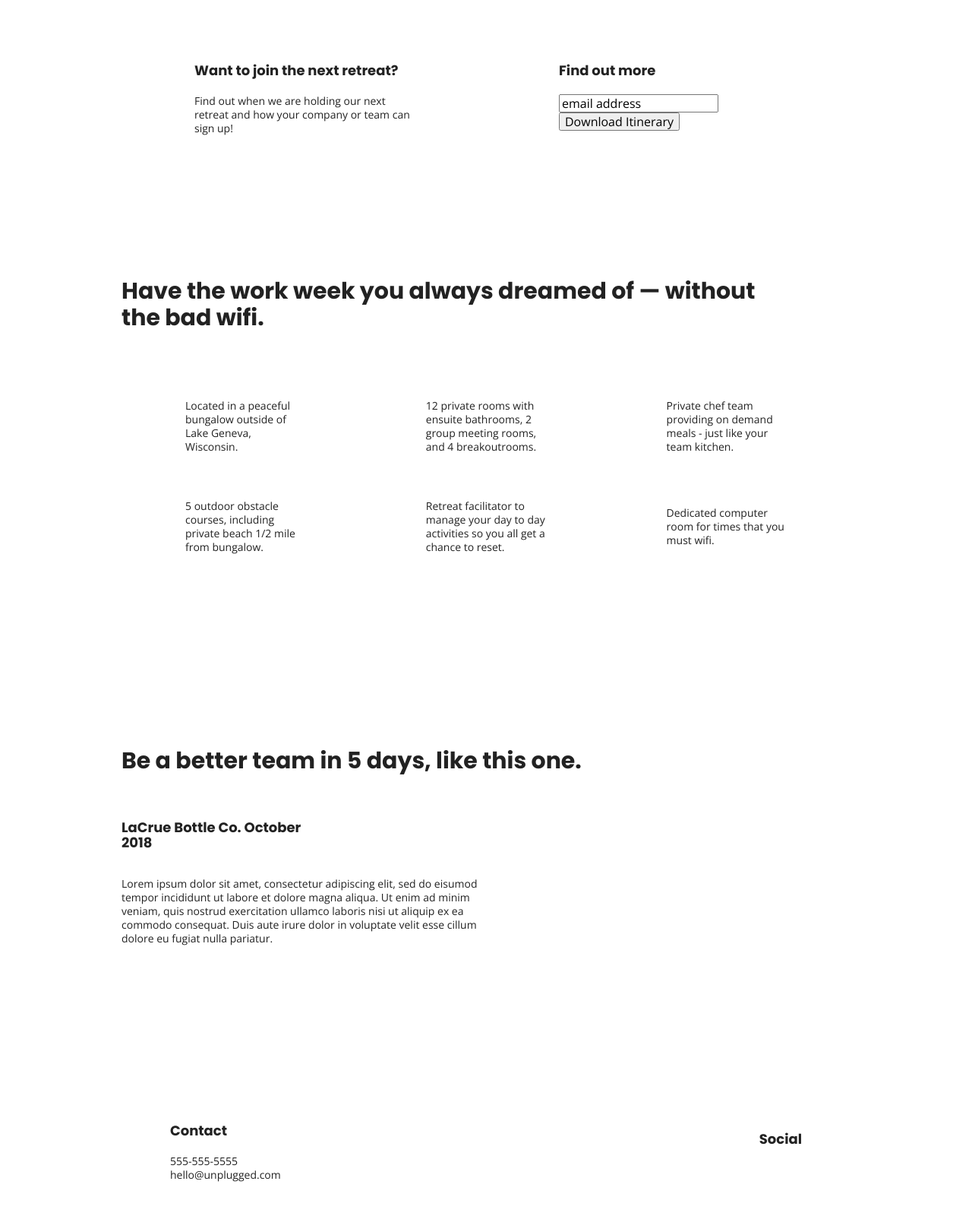
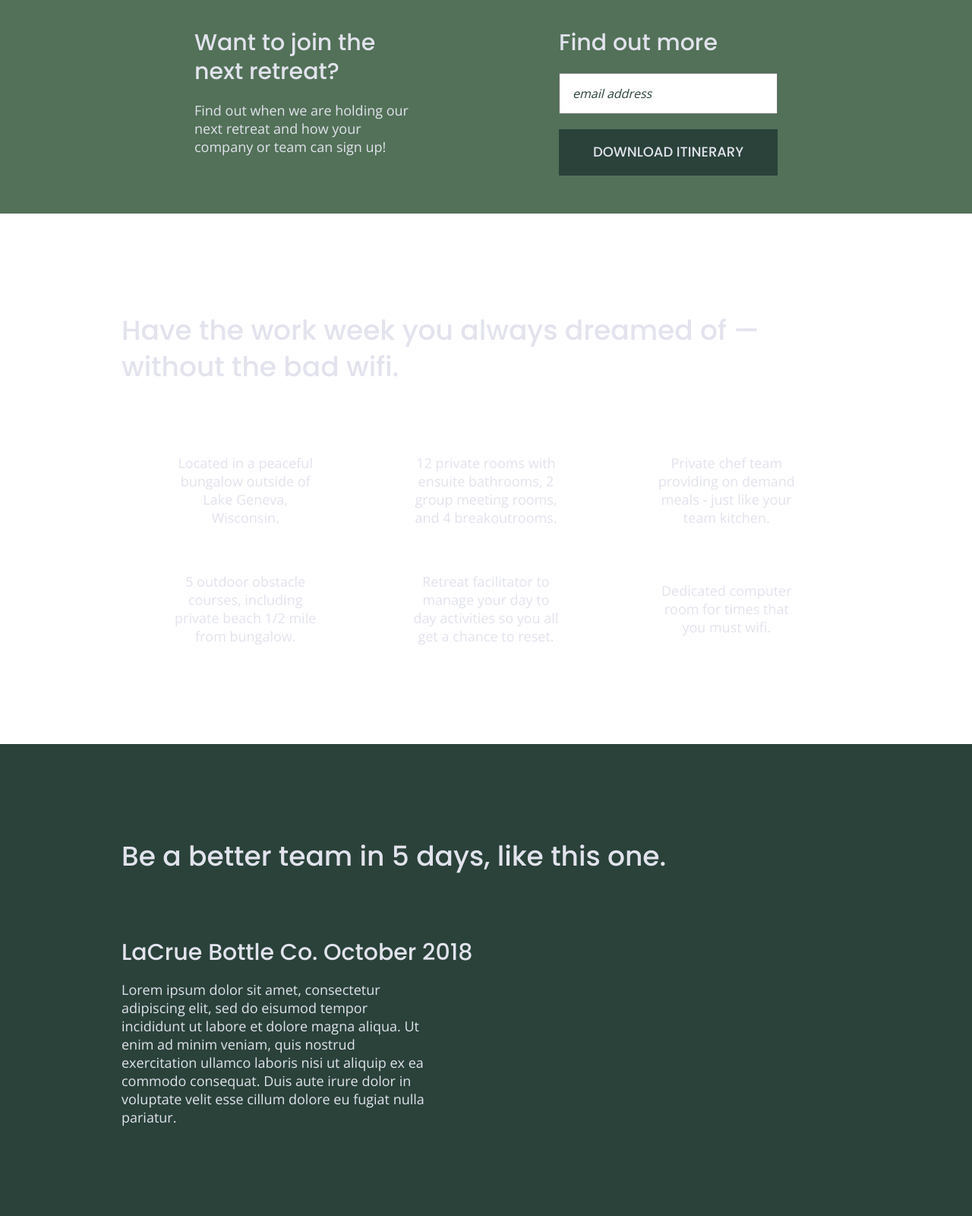
Before and after one commit to emilyann1/unplugged-retreat, a website built with Parcel: page index.html in a window 1280 px wide. Shown: the part 420-2020 px from the top of the page at 76% size. Built offline with nearby package versions, Linux system fonts and the light colour scheme.

Commit message:
updated css text styles and colors

```diff
--- a/css/main.css
+++ b/css/main.css
@@ -97,12 +97,13 @@
  font-family: 'Open Sans', sans-serif;
  font-size: 1em;
  text-align: left;
+ color: #e2e3ed;
 }
 
 ul,
 ol {
  list-style-type: none;
- text-transform: uppercase;
+
 }
 
 a {
@@ -113,6 +114,7 @@
 h2 {
  font-family: 'Poppins', sans-serif;
  font-size: 1.875em;
+ font-weight: 500;
 }
 
 h3,
@@ -120,6 +122,7 @@
  font-family: 'Poppins', sans-serif;
  font-size: 1.125em;
  margin: 20px 0;
+ font-weight: 500;
 }
 
 p {
@@ -154,12 +157,14 @@
     justify-content: center;
     align-items: center;
     flex-flow: row wrap;
+    background-color: #202322;
 }
 
 /* Header styles */
 
 header {
    padding: 15px 0;
+
 }
 
 header .content-wrapper {
@@ -178,6 +183,7 @@
   width: 100%;
   height: 1px;
   margin: 10px 0 20px 0;
+  background: #3a3a3a;
 }
 
 header nav {
@@ -186,6 +192,10 @@
     align-items: center;
     flex-flow: row wrap;
     width: 60%;
+    text-transform: uppercase;
+    font-size: 1.125em;
+    font-weight: 700;
+
 
 }
 
@@ -193,32 +203,41 @@
     display: flex;
     justify-content: space-around;
     width: 100%;
+}
 
-
+header nav ul li {
+  font-size: 1.125em;
 }
 
 /* Footer */
 
 footer {
- flex-direction: column;
+  text-align: center;
+  flex-direction: column;
 }
 
 footer .content-wrapper {
   width: 55%;
   margin: 50px 0;
 
-}
-
-.footer-content {
 
 }
 
 .footer p {
   margin: 0;
+
 }
 
 footer .contact {
   margin-bottom: 50px;
+  color: #e2e3ed;
+  font-size: 1.125em;
+  text-align: center;
+
+}
+
+footer h4 {
+  font-weight: lighter;
 }
 
 footer address {
@@ -226,11 +245,17 @@
 }
 
 footer .social {
+  color: #e2e3ed;
+  font-weight: lighter;
+  font-size: 1.125em;
+  font-family: 'Poppins', sans-serif;
+  text-align: center;
 
 }
 
 footer .copyright {
   margin: 20px 0;
+  color: #e2e3ed;
 }
 
 footer .social-icons {
@@ -256,8 +281,12 @@
     flex-flow: row wrap;
 }
 
-h1 {
-
+.hero-area h1 {
+  color: #e2e3ed;
+  font-family: 'Poppins', sans-serif;
+  font-weight: 500;
+  font-size: 2.25em;
+  line-height: 1.2;
 }
 
 /* Aside */
@@ -267,21 +296,40 @@
     justify-content: center;
     align-items: center;
     flex-flow: row wrap;
+    background-color: #527158;
+    color: #e2e3ed;
 }
 
-aside .content-wrapper {
-
-
+aside h3 {
+  font-weight: lighter;
 }
 
-.form-description {
-
+aside .form {
+  margin-top: 30px;
 }
 
-.form {
+input[type=text] {
+  box-sizing: border-box;
+  width: 100%;
+  color: #2a423a;
+  font-style: italic;
+  padding: 1em;
+}
 
+input[type=button] {
+  width: 100%;
+  padding: 20px 0;
+  margin-top: 20px;
+  background-color: #2a423a;
+  font-family: 'Poppins', Helvetica, Arial, sans-serif;
+  font-weight: 500;
+  font-size: 1.125em;
+  color: #e2e3ed;
+  border: none;
+  text-align: center;
+  text-transform: uppercase;
+}
 
-}
 
 /* Features */
 
@@ -293,6 +341,8 @@
 
 .features h2 {
     margin-bottom: 60px;
+    color: #e2e3ed;
+    font-weight: lighter;
 }
 
 .features article {
@@ -308,6 +358,7 @@
 }
 
 .features p {
+  text-align: center;
   margin: 0;
 }
 
@@ -317,24 +368,18 @@
     display: flex;
     justify-content: center;
     flex-flow: row wrap;
-
+    background-color: #2a423a;
 }
 
-.reviews article {
-
-}
 .reviews h2 {
   margin-bottom: 40px;
+  font-weight: lighter;
+  line-height: 1;
 }
 .reviews h3 {
     width: 55%;
     margin: 20px 0;
 }
-
-.reviews p {
-
-}
-
 
 
 
@@ -345,6 +390,7 @@
     justify-content: center;
     align-items: center;
     flex-flow: row wrap;
+    background-color: #527158;
 }
 
 .faq .content-wrapper {
@@ -352,16 +398,21 @@
     justify-content: center;
     align-items: center;
     flex-flow: row wrap;
+    margin: 50px 0 0 0;
 }
 
 .faq h2 {
   margin-bottom: 40px;
+  line-height: 1;
 }
 
 .faq-content {
   margin-bottom: 50px;
 }
 
+.faq-content h4 {
+  line-height: 1.333;
+}
 
 /*-------------------------- About page ---------------------------- */
 .mission {
@@ -369,29 +420,21 @@
     justify-content: center;
     align-items: center;
     flex-flow: row wrap;
+    background-color: #527158;
 }
 
-.mission .content-wrapper {
-
-}
-
-.mission-content {
-
-}
-
-.map {
-
-}
 
 .contact-section {
     display: flex;
     justify-content: center;
     align-items: center;
     flex-flow: row wrap;
+    background-color: #2a423a;
 }
 
-.contact-content {
+.contact-content p {
     margin: 0;
+
 }
 
 /* ==========================================================================
@@ -485,10 +528,24 @@
 @media only screen and (min-width: 768px){
       /*Tablet styles here*/
 
+      /* General Styles */
+
 .content-wrapper{
   max-width: 640px;
   margin: 100px 0;
 }
+
+h2 {
+  font-size: 2.25em;
+  line-height: 1.333;
+}
+
+h3 {
+  font-size: 1.5em;
+  line-height: 1.25;
+}
+
+/* Header */
 
 header {
   justify-content: space-around;
@@ -500,8 +557,12 @@
   justify-content: space-between;
 }
 
+header figure {
+  width: 30%;
+}
+
 header nav {
-  width: 25%;
+  width: 20%;
 }
 
 header nav ul {
@@ -513,6 +574,12 @@
 }
 
 /* Hero Area */
+
+.hero-area h1 {
+  font-size: 3em;
+  line-height: 1;
+  margin: 0;
+}
 
 /* Aside */
 aside .content-wrapper {
@@ -539,7 +606,7 @@
   }
 
   .features .features-item-description {
-      width: 50%;
+      width: 62%;
   }
 
   /* Reviews */
@@ -547,11 +614,18 @@
     display: flex;
     justify-content: space-between;
     flex-flow: column;
-    width: 49%;
   }
 
-  .reviews article div {
+  .reviews h2 {
+    width: 85%;
+  }
+  .reviews article p {
       width: 49%;
+  }
+
+  .reviews h3 {
+    width: 75%;
+    margin: 0;
   }
 
   /* Footer */
@@ -560,15 +634,25 @@
       margin: 100px 0;
   }
 
-  .footer-content {
+  footer .footer-content {
       display: flex;
       justify-content: space-between;
       align-items: center;
+      flex-direction: row;
   }
 
   footer .contact {
       margin-bottom: 0;
   }
+
+  footer h4 {
+    font-size: 1.5em;
+    margin-bottom: 40px;
+  }
+
+  footer p {
+    line-height: 1.285;
+}
 
   footer .copyright {
       width: 100%;
@@ -602,6 +686,10 @@
   justify-content: space-between;
   align-items: flex-start;
 }
+.contact-content h4 {
+  font-size: 1.5em;
+}
+
 /* ==========================================================================
    FAQ Page
    ========================================================================== */
@@ -610,27 +698,51 @@
 }
 
 .faq-content {
-    flex-basis: 40%;
+    flex-basis: 45%;
 }
 
 .faq h2 {
     width: 100%;
 }
 
+.faq h4,
+  .faq p {
+      font-size: .875em;
+      line-height: 1.125;
+  }
+
 }
 
 @media only screen and (min-width: 1200px){
       /*desktop styles here*/
 
-.content-wrapper{
-  max-width: 960px;
+    header {
+        padding: 15px 0;
+      }
+    .content-wrapper{
+         max-width: 960px;
+}
+
+h2 {
+  font-size: 2.25em;
+}
+
+h3,
+h4 {
+    font-size: 1.875em;
+}
+
+p {
+    font-size: 1.125em;
+    line-height: 1.333;
 }
 
 /* Hero */
-
 .hero-area h1 {
   width: 60%;
+  font-size: 3.1em;
 }
+
 /* Aside */
 
 aside .content-wrapper {
@@ -640,6 +752,10 @@
 aside .content-wrapper .form-description,
 aside .content-wrapper .form {
   width: 30%;
+}
+
+.form-description p {
+  font-size: 1.125em;
 }
 
 /* Features */
@@ -654,8 +770,16 @@
 
 /* Reviews */
 
-.reviews article div {
+.reviews h2 {
+  padding-bottom: 50px;
+}
+
+.reviews article p {
   width: 42%;
+}
+
+footer h4 {
+  font-size: 1.875em;
 }
 
 /* ==========================================================================
@@ -664,7 +788,13 @@
    .mission h2,
    .contact-section .content-wrapper h2 {
        width: 95%;
+       font-size: 3em;
    }
+
+   .contact-content h4 {
+    font-size: 1.875em;
+  }
+
 
 
 /* ==========================================================================
@@ -672,6 +802,13 @@
    ========================================================================== */
    .faq h2 {
     width: 100%;
+    font-size: 3em;
+}
+
+.faq h4,
+.faq p {
+    font-size: 1.125em;
+    line-height: 1;
 }
 
 }
```
Also changed, not shown: index.html (line endings or trailing spaces).
